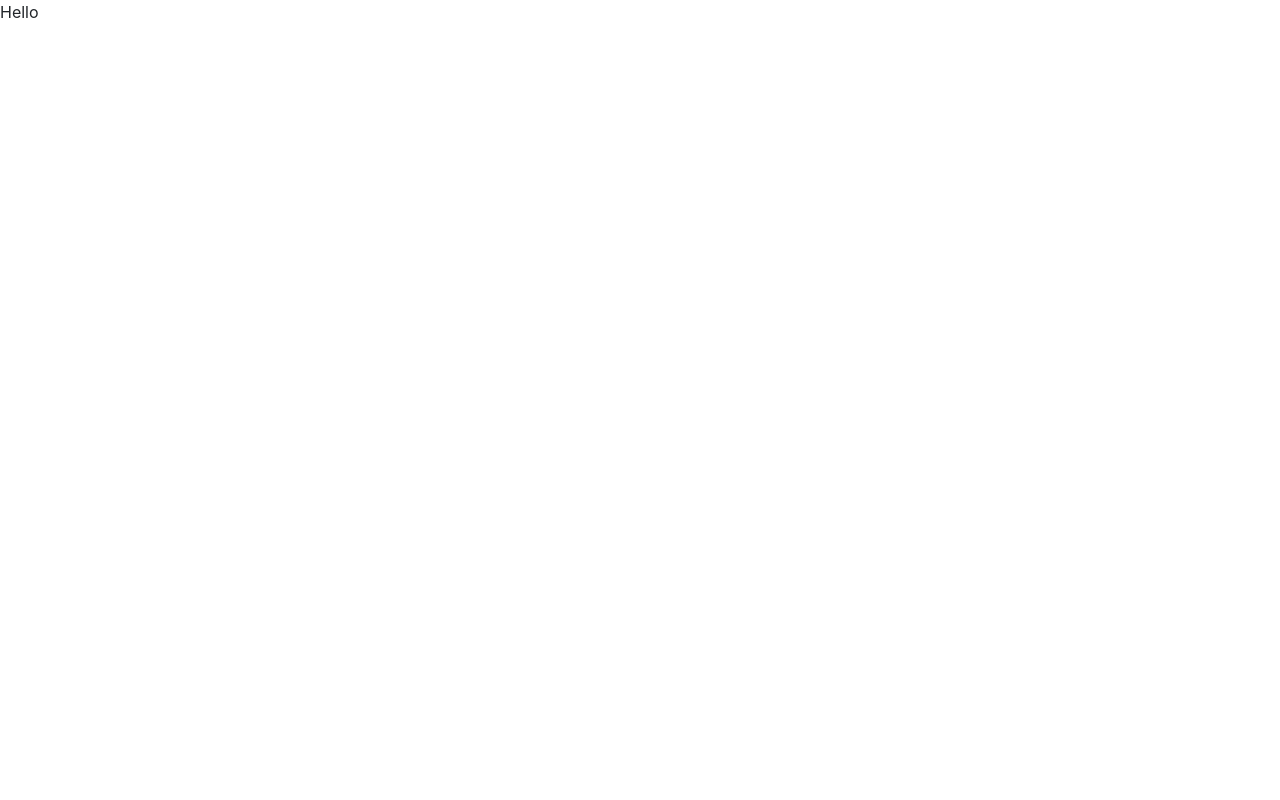
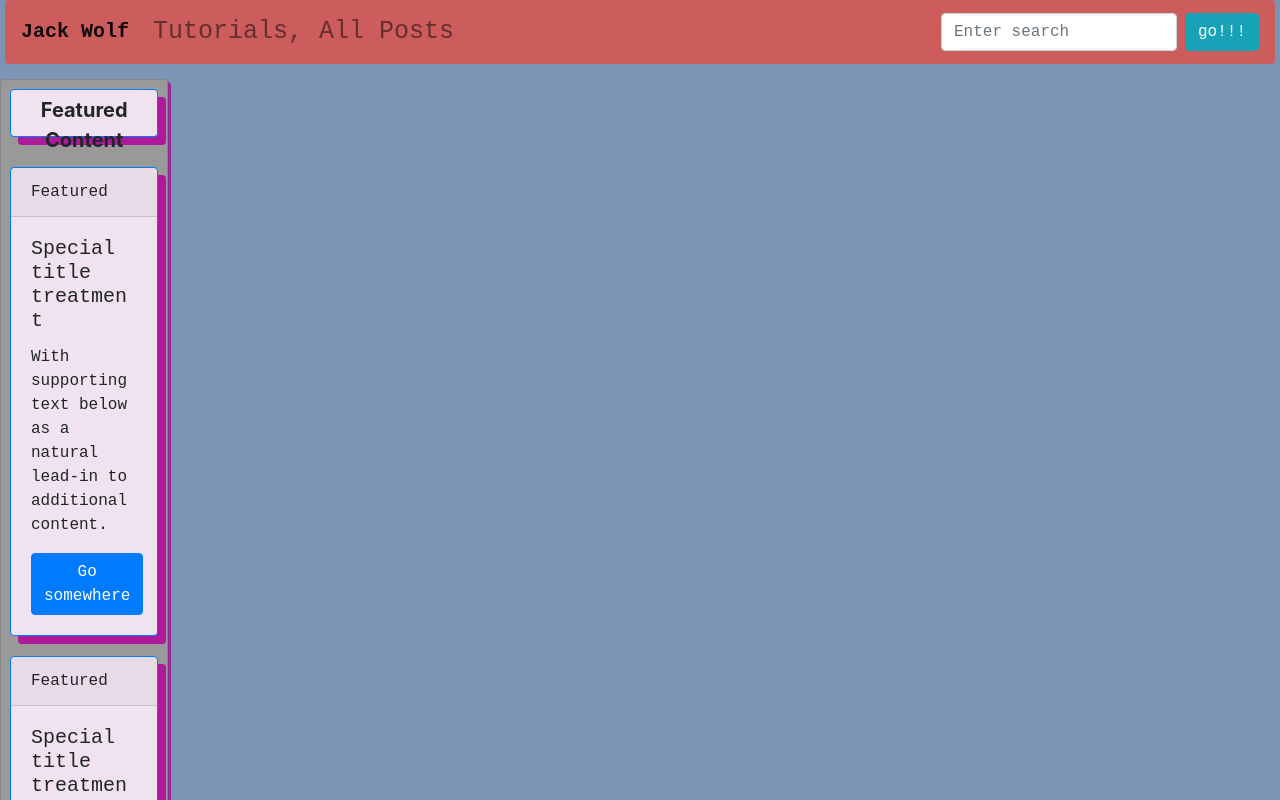
Before and after one commit to jackhwolf/blog, a React (Create React App) app: page / in a window 1280 px wide. Shown: the top 800 px of the page. Built offline with nearby package versions, Linux system fonts and the light colour scheme; no server answers.

Commit message:
why isnt react-bootstrap rendering

```diff
--- a/src/App.js
+++ b/src/App.js
@@ -32,21 +32,19 @@ class App extends React.Component {
 
   render() {
     return (
-      <p>Hello</p>
+      <Switch>
+
+        <Route exact path='/'
+          render = {() => <Landing/>}
+        />
+
+        <Route exact path='/about' render={(props) => this.renderPost(props)}></Route>
+
+        <Route path='/post/:id' render={(props) => this.renderPost(props)}/>
+
+      </Switch>
     );
   }
 }
 
-{/* <Switch>
-
-  <Route exact path='/'
-    render={() => <Landing />}
-  />
-
-  <Route exact path='/about' render={(props) => this.renderPost(props)}></Route>
-
-  <Route path='/post/:id' render={(props) => this.renderPost(props)} />
-
-</Switch> */}
-
 export default App;
--- a/src/index.js
+++ b/src/index.js
@@ -6,7 +6,7 @@ import { BrowserRouter } from 'react-router-dom';
 import * as serviceWorker from './serviceWorker';
 import 'bootstrap/dist/css/bootstrap.min.css';
 
-ReactDOM.render(<BrowserRouter><App/></BrowserRouter>, document.getElementById('root'));
+ReactDOM.render(<BrowserRouter basename={process.env.PUBLIC_URL}><App/></BrowserRouter>, document.getElementById('root'));
 
 // If you want your app to work offline and load faster, you can change
 // unregister() to register() below. Note this comes with some pitfalls.
```
